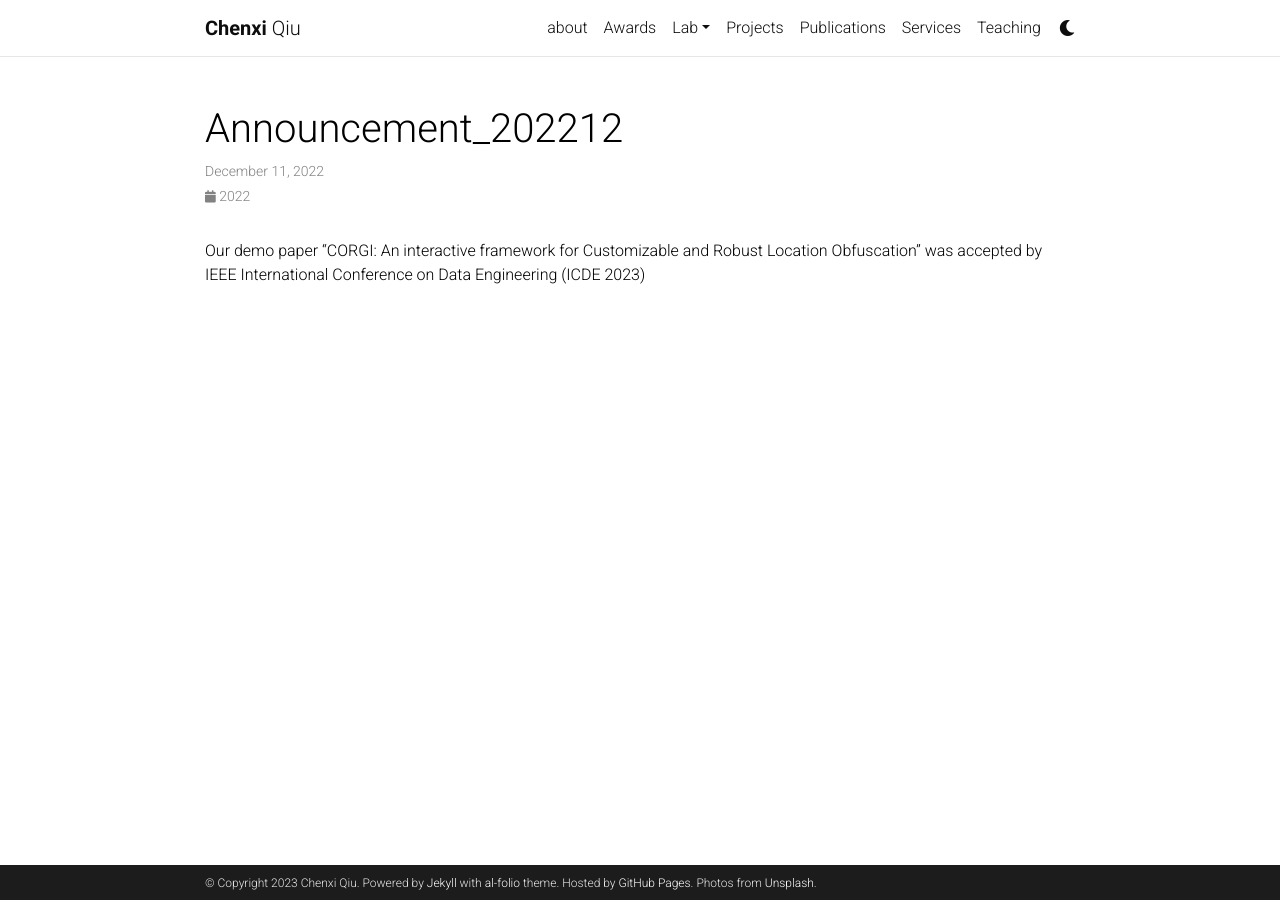
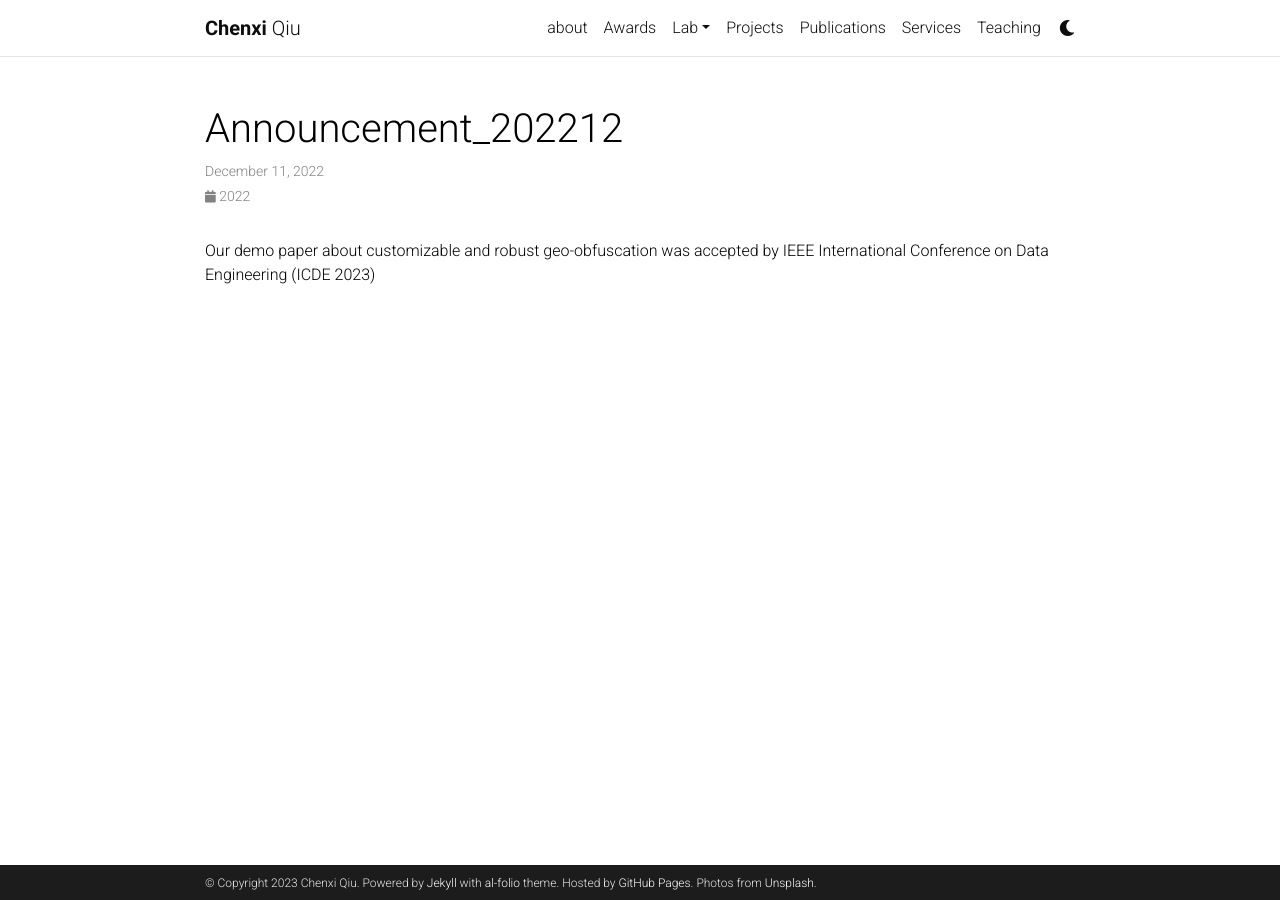
Before and after one commit to chenxiunt/chenxiunt.github.io, a Jekyll site: the page built from _news/announcement_202212.md, in a window 1280 px wide. Built offline with Jekyll 4.4.1, drawn with Linux system fonts in a browser that asks for light colours; comment, search, counter and statistics services are not loaded; a style sheet for code colours, icons or effects is not loaded.

Commit message:
Update announcement_202212.md

```diff
--- a/_news/announcement_202212.md
+++ b/_news/announcement_202212.md
@@ -3,4 +3,4 @@ layout: post
 date: 2022-12-11 15:59:00-0400
 inline: true
 ---
-Our demo paper “CORGI: An interactive framework for Customizable and Robust Location Obfuscation” was accepted by IEEE International Conference on Data Engineering (ICDE 2023)
+Our demo paper about customizable and robust geo-obfuscation was accepted by IEEE International Conference on Data Engineering (ICDE 2023)
```
